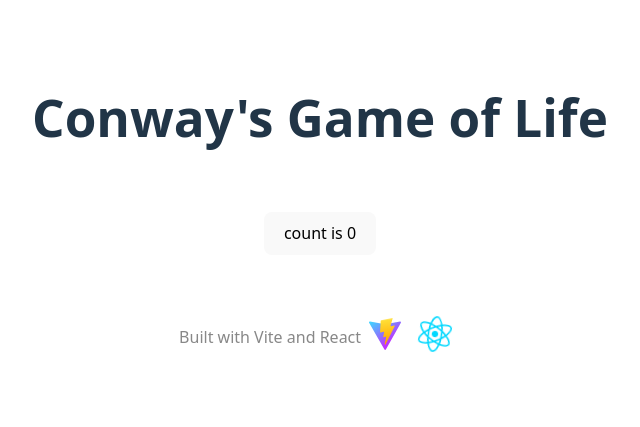
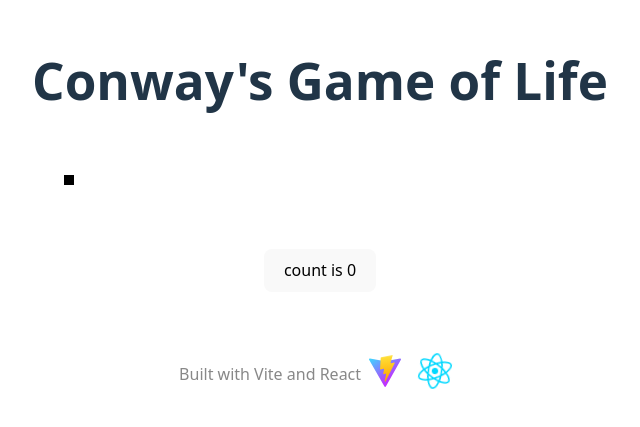
Before and after one commit to BryanAlbert/ReactLife, a React (Vite) app: page / in a window 1280 px wide. Shown: the part 179-606 px from the top of the page, without its empty margins (320-960 px from the left). Built offline with nearby package versions, Linux system fonts and the light colour scheme.

Commit message:
Add a one-cell life grid.

```diff
--- a/src/App.tsx
+++ b/src/App.tsx
@@ -1,4 +1,5 @@
 import { useState } from 'react';
+import LifeGrid from './LifeGrid';
 import  Footer from './Footer';
 import './styles/App.css';
 
@@ -8,6 +9,9 @@ const App = () => {
 	return (
 		<>
 			<h1>Conway's Game of Life</h1>
+			<div className="card">
+				<LifeGrid />
+			</div>
 			<div className="card">
 				<button type='button' onClick={() => setCount(count => count + 1)}>
 					count is {count}
--- /dev/null
+++ b/src/Cell.tsx
@@ -0,0 +1,17 @@
+
+import type { LifeState } from './Types';
+import './styles/cell.css';
+
+interface CellProps {
+	living?: LifeState;
+	setLifeState: (living: LifeState) => void;
+}
+
+const Cell = ( { living, setLifeState }: CellProps ) => {
+	return (
+		<div className={ `cell ${living === 'living' ? 'alive' : ''}`}
+			onClick={ () => setLifeState(living === 'living' ? 'dead' : 'living')} />
+	);
+}
+
+export default Cell;
--- /dev/null
+++ b/src/LifeGrid.tsx
@@ -0,0 +1,18 @@
+import { useState } from 'react';
+import type { LifeState } from './Types';
+import Cell from './Cell';
+import './styles/LifeGrid.css';
+
+const LifeGrid = () => {
+  const [lifeState, setLifeState] = useState<LifeState>('dead');
+
+  const updateLifeState = (living: LifeState) => {
+    setLifeState(living);
+  }
+
+  return (
+    <Cell living={lifeState} setLifeState={updateLifeState} />
+  );
+}
+
+export default LifeGrid;
--- /dev/null
+++ b/src/Types.tsx
@@ -0,0 +1,2 @@
+// TODO: add unknown state
+export type LifeState = 'living' | 'dead';
--- /dev/null
+++ b/src/styles/Cell.css
@@ -0,0 +1,11 @@
+.cell {
+	width: 10px;
+	height: 10px;
+	background-color: black;
+}
+.cell.alive {
+	background-color: white;
+}
+.cell:hover {
+	background-color: #555;
+}
```
Also changed, not shown: src/styles/LifeGrid.css (added), 1 other file (tests, documents, lock files or other folders).
